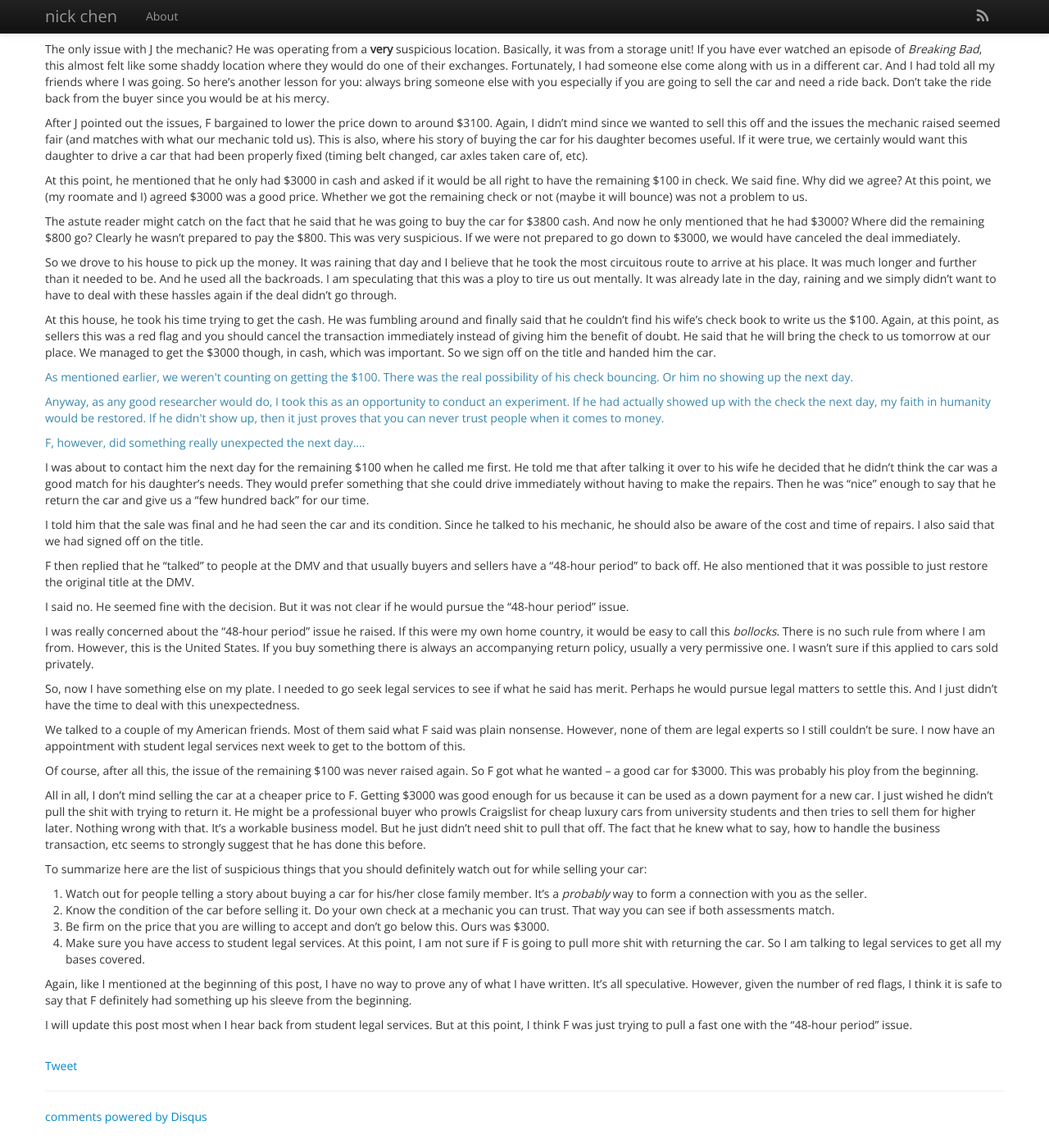
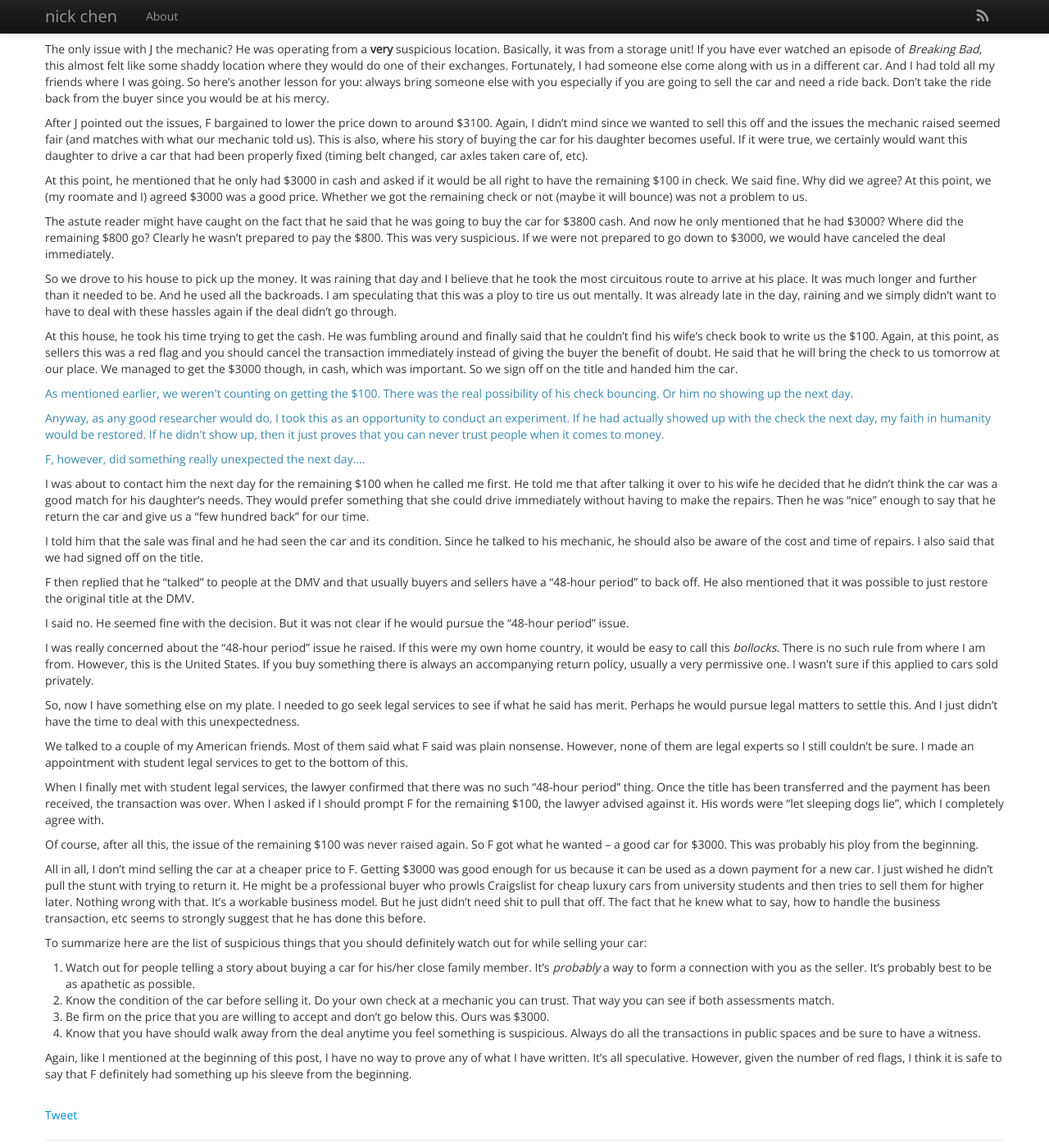
Before and after one commit to vazexqi/vazexqi.github.com, a Jekyll site: the page built from _posts/2013-05-11-selling-your-car-on-craigslist.md, in a window 1280 px wide and 1400 px high, scrolled down 989 px. Shown: the whole window at 82% size. Built offline with Jekyll 4.4.1, drawn with Linux system fonts in a browser that asks for light colours; Markdown is read by kramdown in place of the engine named in the settings; comment, search, counter and statistics services are not loaded; some of the changed text lies outside the part shown.

Commit message:
Update with student legal services

```diff
--- a/_posts/2013-05-11-selling-your-car-on-craigslist.md
+++ b/_posts/2013-05-11-selling-your-car-on-craigslist.md
@@ -9,8 +9,8 @@ car on Craigslist. The transaction happened a few days ago and I had
 some time to reflect on it more. The purpose of this post is to document
 some of the things that, in hindsight, seem suspicious _and_ to let
 others know what to watch out for while selling their vehicle. Note that
-most of these things are quite speculative – there is no way for me to
-prove whether these are true or not. I am just documenting why I think they
+most of what I have written are quite speculative – there is no way for
+me to prove or disprove them. I am just documenting why I think they
 were (very) suspicious. If you are ever thinking of selling/buying a
 car, you might want to read through this to form your opinion.
 
@@ -38,9 +38,9 @@ We were prepared to lower the price quite a bit. The money we get back
 will help subsidize the down payment for a new car.
 
 Though we posted the ad at 1 am, by next morning, we had around 5
-requests to see the car. One person even offered $3750 in cash. There
-were a few others who tried to bargain it down immediately.  One person
-was even more prompt: he requested to see the car at 10.15.
+requests to see the car. One person was prepared to offer $3750 in cash.
+There were a few others who tried to bargain it down immediately. One
+person was even more prompt: he requested to see the car at 10.15.
 
 <p class="text-info">
 Let's call this person F. F is the main character of the story since he
@@ -127,10 +127,10 @@ Why did we agree? At this point, we (my roomate and I) agreed $3000 was
 a good price. Whether we got the remaining check or not (maybe it will
 bounce) was not a problem to us.
 
-The astute reader might catch on the fact that he said that he was going
-to buy the car for $3800 cash. And now he only mentioned that he had
-$3000? Where did the remaining $800 go? Clearly he wasn't prepared to
-pay the $800. This was very suspicious. If we were not prepared to go
+The astute reader might have caught on the fact that he said that he was
+going to buy the car for $3800 cash. And now he only mentioned that he
+had $3000? Where did the remaining $800 go? Clearly he wasn't prepared
+to pay the $800. This was very suspicious. If we were not prepared to go
 down to $3000, we would have canceled the deal immediately.
 
 So we drove to his house to pick up the money. It was raining that day
@@ -144,8 +144,8 @@ through.
 At this house, he took his time trying to get the cash. He was fumbling
 around and finally said that he couldn't find his wife's check book to
 write us the $100. Again, at this point, as sellers this was a red flag
-and you should cancel the transaction immediately instead of giving him
-the benefit of doubt. He said that he will bring the check to us
+and you should cancel the transaction immediately instead of giving the
+buyer the benefit of doubt. He said that he will bring the check to us
 tomorrow at our place. We managed to get the $3000 though, in cash,
 which was important. So we sign off on the title and handed him the car.
 
@@ -200,8 +200,15 @@ this unexpectedness.
 
 We talked to a couple of my American friends. Most of them said what F
 said was plain nonsense. However, none of them are legal experts so I
-still couldn't be sure. I now have an appointment with student legal
-services next week to get to the bottom of this.
+still couldn't be sure. I made an appointment with student legal
+services to get to the bottom of this.
+
+When I finally met with student legal services, the lawyer confirmed
+that there was no such "48-hour period" thing. Once the title has been
+transferred and the payment has been received, the transaction was over.
+When I asked if I should prompt F for the remaining $100, the lawyer
+advised against it. His words were "let sleeping dogs lie", which I
+completely agree with.
 
 Of course, after all this, the issue of the remaining $100 was never
 raised again. So F got what he wanted -- a good car for $3000. This was
@@ -209,7 +216,7 @@ probably his ploy from the beginning.
 
 All in all, I don't mind selling the car at a cheaper price to F.
 Getting $3000 was good enough for us because it can be used as a down
-payment for a new car. I just wished he didn't pull the shit with trying
+payment for a new car. I just wished he didn't pull the stunt with trying
 to return it. He might be a professional buyer who prowls Craigslist for
 cheap luxury cars from university students and then tries to sell them
 for higher later. Nothing wrong with that. It's a workable business
@@ -221,22 +228,18 @@ To summarize here are the list of suspicious things that you should
 definitely watch out for while selling your car:
 
 1. Watch out for people telling a story about buying a car for his/her
-   close family member. It's a _probably_ way to form a connection with
-you as the seller.
+   close family member. It's _probably_ a way to form a connection with
+you as the seller. It's probably best to be as apathetic as possible.
 1. Know the condition of the car before selling it. Do your own check at
    a mechanic you can trust. That way you can see if both assessments
 match.
 1. Be firm on the price that you are willing to accept and don't go
    below this. Ours was $3000.
-1. Make sure you have access to student legal services. At this point, I
-   am not sure if F is going to pull more shit with returning the car.
-So I am talking to legal services to get all my bases covered.
+1. Know that you have should walk away from the deal anytime you feel
+   something is suspicious. Always do all the transactions in public
+spaces and be sure to have a witness.
 
 Again, like I mentioned at the beginning of this post, I have no way to
 prove any of what I have written. It's all speculative. However, given
 the number of red flags, I think it is safe to say that F definitely had
 something up his sleeve from the beginning.
-
-I will update this post most when I hear back from student legal
-services. But at this point, I think F was just trying to pull a fast
-one with the "48-hour period" issue.
```
Also changed, not shown: other parts of _posts/2013-05-11-selling-your-car-on-craigslist.md (+1 -1 lines).
